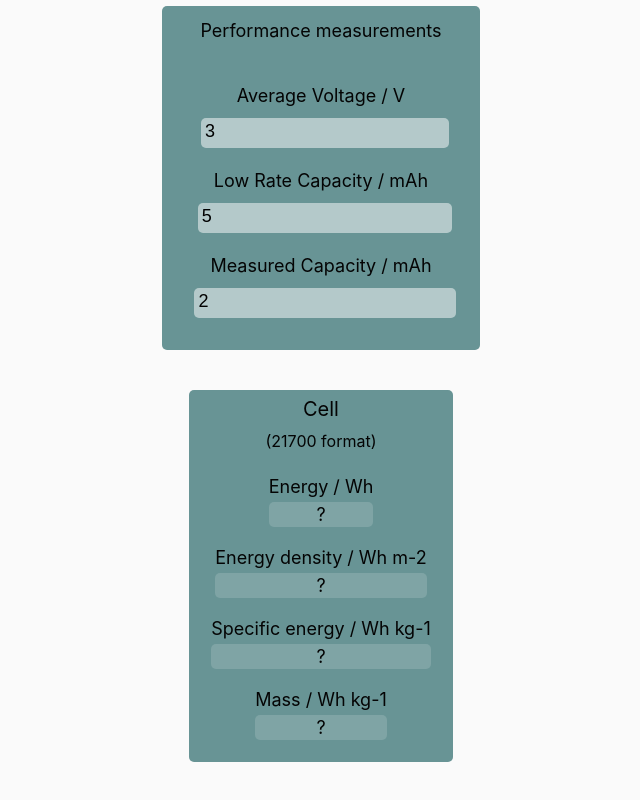
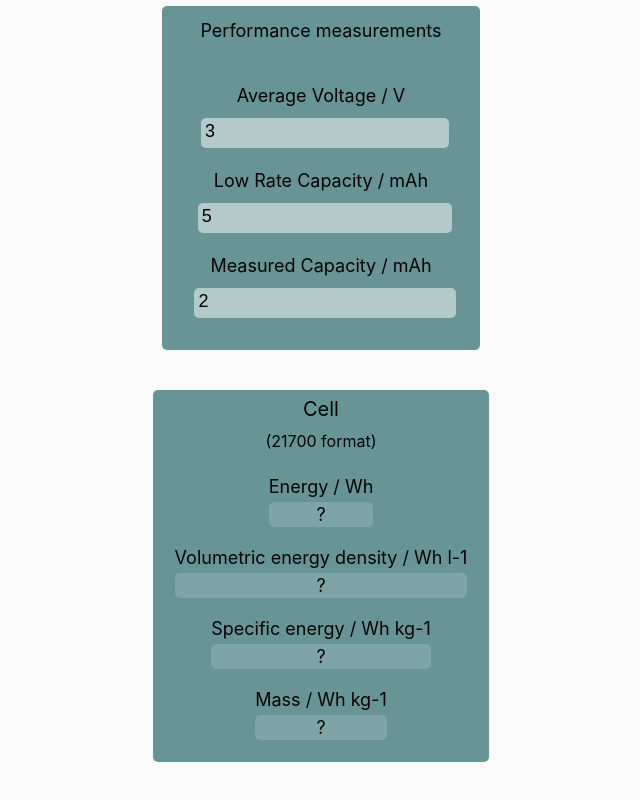
Before and after one commit to tldr-group/cell-normaliser, a React (Create React App) app: page / in a window 1280 px wide. Shown: the part 750-1550 px from the top of the page, without its empty margins (319-959 px from the left). Built offline with nearby package versions, Linux system fonts and the light colour scheme.

Commit message:
Correct units.

```diff
--- a/src/features/cell/Cell.js
+++ b/src/features/cell/Cell.js
@@ -232,7 +232,7 @@ export function Cell() {
                   <div className='box-row'>
                       <div className='box-12'>
                           <div className={styles.resultTitle}>
-                              Energy density / Wh m-2
+                              Volumetric energy density / Wh l-1
                               </div>
                               <div className={styles.result}>
                               ?
```
